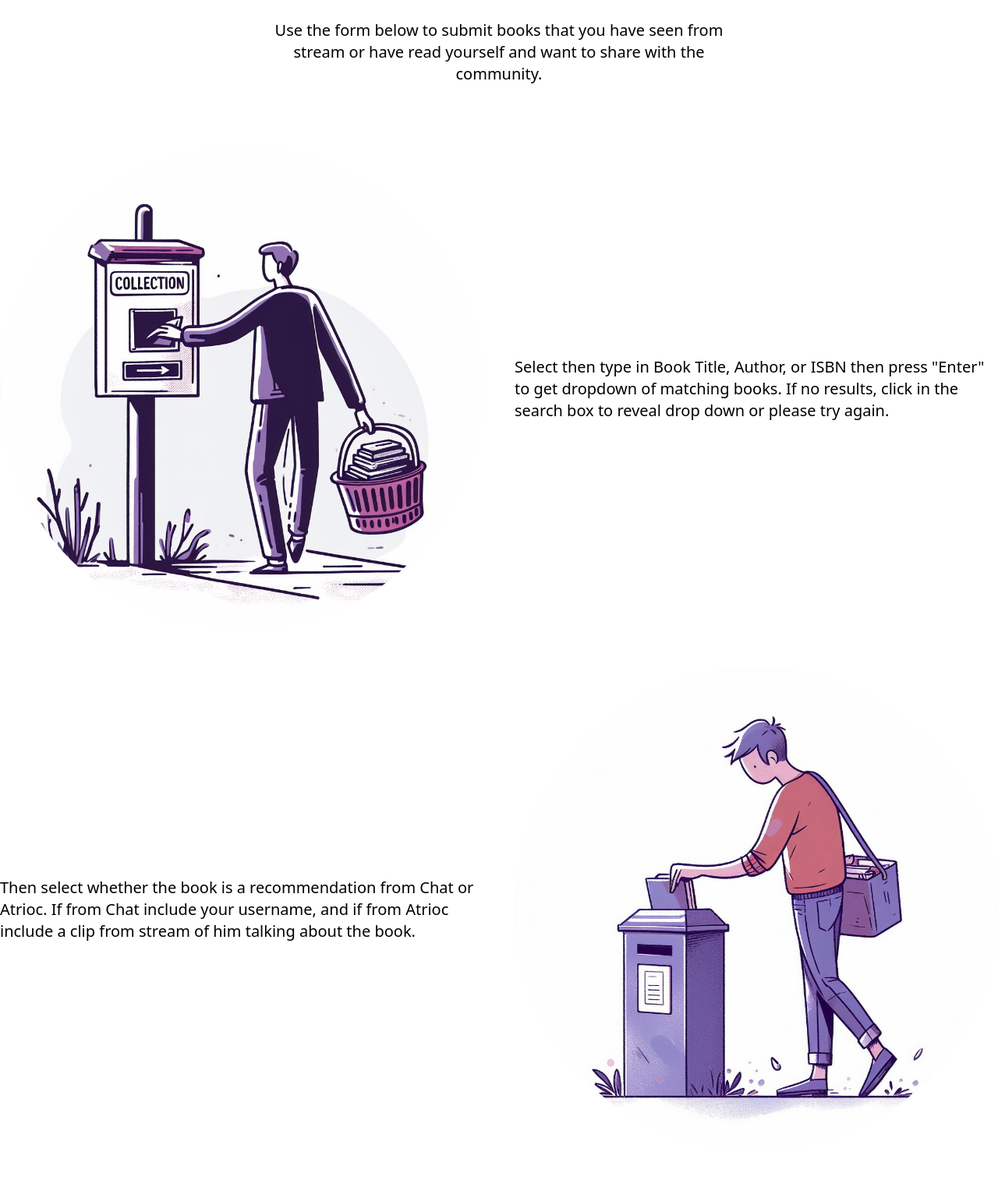
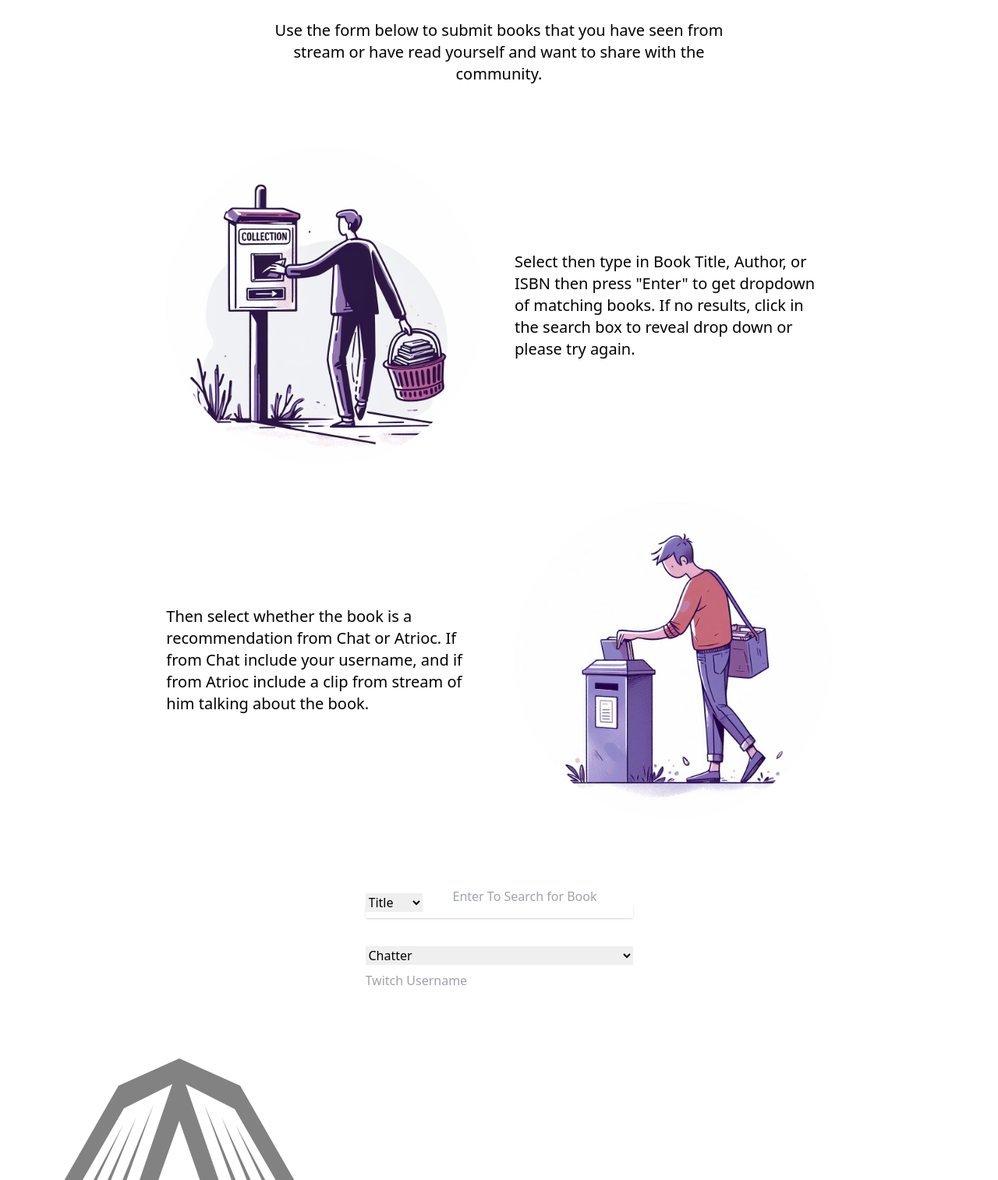
Before and after one commit to nathanroberts55/BABC, a Django app: page /books/submissions/ in a window 1280 px wide. Shown: the part 799-2313 px from the top of the page at 78% size. Run offline with Django 4.2, Linux system fonts and the light colour scheme; some libraries are stand-ins or nearby versions.

```diff
--- /dev/null
+++ b/books/forms.py
@@ -0,0 +1,183 @@
+from django.utils.translation import gettext_lazy as _
+from captcha.fields import ReCaptchaField
+from captcha.widgets import ReCaptchaV2Checkbox
+from django import forms
+from .models import Book
+
+
+class BookForm(forms.ModelForm):
+    captcha = ReCaptchaField(widget=ReCaptchaV2Checkbox)
+
+    def clean_title(self):
+        if self.cleaned_data["title"] == "":
+            raise forms.ValidationError(
+                _("Title is Required. Please ensure Book was selected from dropdown")
+            )
+
+        return self.cleaned_data["title"]
+
+    def clean_author(self):
+        if self.cleaned_data["author"] == "":
+            raise forms.ValidationError(
+                _("Author is Required. Please ensure Book was selected from dropdown")
+            )
+        return self.cleaned_data["author"]
+
+    def clean_isbn(self):
+        if self.cleaned_data["isbn"] == "":
+            raise forms.ValidationError(
+                _("ISBN is Required. Please ensure Book was selected from dropdown")
+            )
+        return self.cleaned_data["isbn"]
+
+    def clean_source(self):
+        source = self.cleaned_data["source"]
+
+        if not (source == Book.Sources.CHAT or source == Book.Sources.ATRIOC):
+            raise forms.ValidationError(_("Recommendation MUST be from CHAT or ATRIOC"))
+
+        return source
+
+    def clean_submitter(self):
+        return self.cleaned_data["submitter"]
+
+    def clean_stream_link(self):
+        cleaned_data = self.cleaned_data
+
+        stream_link = cleaned_data["stream_link"]
+        if stream_link != "" and not any(
+            url in stream_link
+            for url in [
+                "https://clips.twitch.tv/",
+                "https://www.twitch.tv/atrioc/clip/",
+            ]
+        ):
+            raise forms.ValidationError(
+                _(
+                    "Invalid stream link. The link must contain 'https://www.twitch.tv/atrioc/clip/' or 'https://clips.twitch.tv/'"
+                )
+            )
+
+        return stream_link
+
+    def clean_atrioc_streamlink(self):
+        cleaned_data = self.cleaned_data
+
+        if (
+            "source" in cleaned_data
+            and cleaned_data["source"] == Book.Sources.ATRIOC
+            and "stream_link" in cleaned_data
+            and cleaned_data["stream_link"] == ""
+        ):
+            raise forms.ValidationError(
+                _("Stream Link MUST be submitted if Atrioc Recommendation")
+            )
+
+        return cleaned_data.get("stream_link")  # use get() to avoid KeyError
+
+    def clean_chat_username(self):
+        cleaned_data = self.cleaned_data
+
+        if (
+            "source" in cleaned_data
+            and cleaned_data["source"] == Book.Sources.CHAT
+            and "submitter" in cleaned_data
+            and cleaned_data["submitter"] == ""
+        ):
+            raise forms.ValidationError(
+                _("Username MUST be submitted if Chatter Recommendation")
+            )
+
+        return cleaned_data.get("submitter")  # use get() to avoid KeyError
+
+    def clean(self):
+        # call the parent class's clean method
+        cleaned_data = super().clean()
+
+        # Call your custom validation methods
+        self.clean_atrioc_streamlink()
+        self.clean_chat_username()
+
+        return cleaned_data
+
+    class Meta:
+        model = Book
+        fields = [
+            "title",
+            "author",
+            "isbn",
+            "source",
+            "submitter",
+            "stream_link",
+        ]
+        labels = {
+            "title": "",
+            "author": "",
+            "isbn": "",
+            "source": "",
+            "submitter": "",
+            "stream_link": "",
+        }
+        error_messages = {
+            "title": {
+                "required": _(
+                    "Title is Required. Please ensure Book was selected from dropdown"
+                ),
+            },
+            "author": {
+                "required": _(
+                    "Author is Required. Please ensure Book was selected from dropdown"
+                ),
+            },
+            "isbn": {
+                "required": _(
+                    "ISBN is Required. Please ensure Book was selected from dropdown"
+                ),
+            },
+        }
+        widgets = {
+            "title": forms.HiddenInput(
+                attrs={
+                    "class": "select select-bordered w-full max-w-xs hidden",
+                    "id": "form-book-title",
+                    "required": True,
+                },
+            ),
+            "author": forms.HiddenInput(
+                attrs={
+                    "class": "select select-bordered w-full max-w-xs hidden",
+                    "id": "form-book-author",
+                    "required": True,
+                },
+            ),
+            "isbn": forms.HiddenInput(
+                attrs={
+                    "class": "select select-bordered w-full max-w-xs hidden",
+                    "id": "form-book-isbn",
+                    "required": True,
+                },
+            ),
+            "source": forms.Select(
+                attrs={
+                    "class": "select select-bordered w-full max-w-xs",
+                    "placeholder": _("Source"),
+                    "id": "form-book-source",
+                },
+                choices=Book.Sources.choices,
+            ),
+            "submitter": forms.TextInput(
+                attrs={
+                    "class": "input input-bordered w-full max-w-xs",
+                    "placeholder": _("Twitch Username"),
+                    "id": "form-book-submitter",
+                },
+            ),
+            "stream_link": forms.URLInput(
+                attrs={
+                    "class": "input input-bordered w-full max-w-xs",
+                    "placeholder": _("Twitch Stream Link"),
+                    "id": "form-book-streamlink",
+                },
+            ),
+            "captcha": ReCaptchaField(widget=ReCaptchaV2Checkbox),
+        }
--- a/books/templates/books/submissions.html
+++ b/books/templates/books/submissions.html
@@ -13,7 +13,7 @@
     </section>
     <!-- #endregion Hero Section -->
     <!-- #region Instructions Section -->
-    <section class="flex flex-col mx-auto my-10 space-y-12">
+    <section class="flex flex-col mx-auto my-10 space-y-12 w-4/6">
         <div class="flex flex-row justify-between gap-10">
             <div class="flex flex-row w-1/2 justify-center">
                 <img class="w-[300] h-[300] rounded-full" src="{% static '/img/book-collection-submissions.jpg' %}"
@@ -46,7 +46,8 @@
     <!-- #endregion Instructions Section -->
     <!-- #region Submissions Section -->
     <section class="flex flex-col mx-auto my-10">
-
+        {% include 'partials/_submission_search.html' %}
+        {% include 'partials/_submission_form.html' %}
     </section>
     <!-- #endregion Submissions Section -->
 </div>
--- /dev/null
+++ b/books/templates/partials/_submission_form.html
@@ -0,0 +1,42 @@
+<form hx-post="post" class="w-full">
+    {% csrf_token %}
+    <input type="text" id="form-book-title" class="my-1 hidden">
+    <input type="text" id="form-book-author" class="my-1 hidden">
+    <input type="text" id="form-book-isbn" class="my-1 hidden">
+    <select type="text" id="form-book-source" class="my-1 select select-bordered w-full"
+        onchange="handleSourceChange()">
+        <option value="CHAT">Chatter</option>
+        <option value="ATRIOC">Atrioc</option>
+    </select>
+    <input type="text" id="form-book-submitter" class="my-1 input input-bordered w-full" placeholder="Twitch Username">
+    <input type="text" id="form-book-streamlink" class="my-1 input input-bordered w-full" placeholder="Stream VOD Link">
+</form>
+
+<script>
+    function handleSourceChange() {
+        const source = document.getElementById('form-book-source').value;
+        const submitterInput = document.getElementById('form-book-submitter');
+        const streamlinkInput = document.getElementById('form-book-streamlink');
+
+        if (source === 'CHAT') {
+            streamlinkInput.style.display = 'none';
+            streamlinkInput.required = false;
+            submitterInput.style.display = 'block';
+            submitterInput.required = true;
+        } else if (source === 'ATRIOC') {
+            submitterInput.style.display = 'none';
+            submitterInput.required = false;
+            streamlinkInput.style.display = 'block';
+            streamlinkInput.required = true;
+        } else {
+            submitterInput.style.display = 'block';
+            submitterInput.required = true;
+            streamlinkInput.style.display = 'block';
+            streamlinkInput.required = true;
+        }
+    }
+
+    document.addEventListener('DOMContentLoaded', function () {
+        handleSourceChange();
+    });
+</script>
--- /dev/null
+++ b/books/templates/partials/_submission_search.html
@@ -0,0 +1,23 @@
+<div class="mb-8">
+    <div class="relative mt-2 rounded-md shadow-sm">
+        <div class="absolute inset-y-0 left-0 flex items-center z-10">
+            <select id="search-key" name="search-key" class="select select-bordered w-full">
+                <option>Title</option>
+                <option>Author</option>
+                <option>ISBN</option>
+            </select>
+        </div>
+        <div class="dropdown w-full">
+            <input type="text" name="search-value" id="search-value" class="input input-bordered w-full pl-28"
+                placeholder="Enter To Search for Book">
+            <ul tabindex="0" class="dropdown-content menu p-2 shadow bg-base-100 rounded-box max-h-52 overflow-y-auto">
+                {% for item in dropdownItems %}
+                <li>
+                    {% if item.text != 'No Results for that Search Item' %}{% endif %}>
+                    {{ item.text }}
+                </li>
+                {% endfor %}
+            </ul>
+        </div>
+    </div>
+</div>
--- a/books/views.py
+++ b/books/views.py
@@ -6,9 +6,8 @@ from django.http import HttpResponse, HttpResponseRedirect
 from django.contrib import messages
 from datetime import datetime
 from .models import Book
-
-# from .forms import BookForm
-# import requests
+from .forms import BookForm
+from .utils.google_api import get_book_details
 
 
 # Create your views here.
@@ -65,15 +64,40 @@ def recommendations(request):
 
 def submissions(request):
     context = {}
+    if request.method == "POST":
+        form = BookForm(request.POST)
+        if form.is_valid():
+            print("Successful Form Submission Content:")
+            print(f'title: {form.cleaned_data["title"]}'),
+            print(f'author: {form.cleaned_data["author"]}'),
+            print(f'isbn: {form.cleaned_data["isbn"]}'),
+            print(f'source: {form.cleaned_data["source"]}'),
+            print(
+                f'submitter: {form.cleaned_data["submitter"] if form.cleaned_data["submitter"] else None}'
+            ),
+            print(
+                f'stream_link: {form.cleaned_data["stream_link"] if form.cleaned_data["stream_link"] else None}'
+            ),
+            form.save()
+            messages.success(request=request, message="Successfully Submitted Book")
+            form = BookForm()
+    else:
+        form = BookForm()
 
-    return render(request, "books/submissions.html")
+    context["form"] = form
+    return render(request, "books/submissions.html", context=context)
 
 
 def details(request, id):
     context = {}
 
     book = Book.objects.filter(id=id).annotate(likes_count=Count("likes")).first()
+
+    description, image_url = get_book_details(book)
+
     context["book"] = book
+    context["description"] = description
+    context["image_url"] = image_url
 
     return render(request, "books/details.html", context=context)
 
@@ -98,7 +122,7 @@ def favorite_book(request, id) -> None:
     if "/books/recommendations/" in referer:
         return render(request, "partials/_recommendation.html", context=context)
     elif "/books/details/" in referer:
-        return render(request, "details_template.html", context=context)
+        return render(request, "partials/_details_buttons.html", context=context)
 
 
 @login_required
@@ -124,4 +148,4 @@ def like_book(request, id) -> None:
     if "/books/recommendations/" in referer:
         return render(request, "partials/_recommendation.html", context=context)
     elif "/books/details/" in referer:
-        return render(request, "details_template.html", context=context)
+        return render(request, "partials/_details_buttons.html", context=context)
--- a/templates/base.html
+++ b/templates/base.html
@@ -1,6 +1,6 @@
 {% load static tailwind_tags %}
 <!DOCTYPE html>
-<html lang="en" data-theme="theme-change">
+<html lang="en">
 
 <head>
     <meta charset="UTF-8">
```
Also changed, not shown: BigABookClub/settings/local.py (+38 -0 lines), books/templates/books/details.html (+28 -1 lines), books/templates/books/recommendations.html (+12 -0 lines), books/templates/partials/_details_buttons.html (added, +45 -0 lines), books/utils/google_api.py (added, +50 -0 lines), theme/static_src/tailwind.config.js (+11 -12 lines), books/utils/__init__.py (added).
